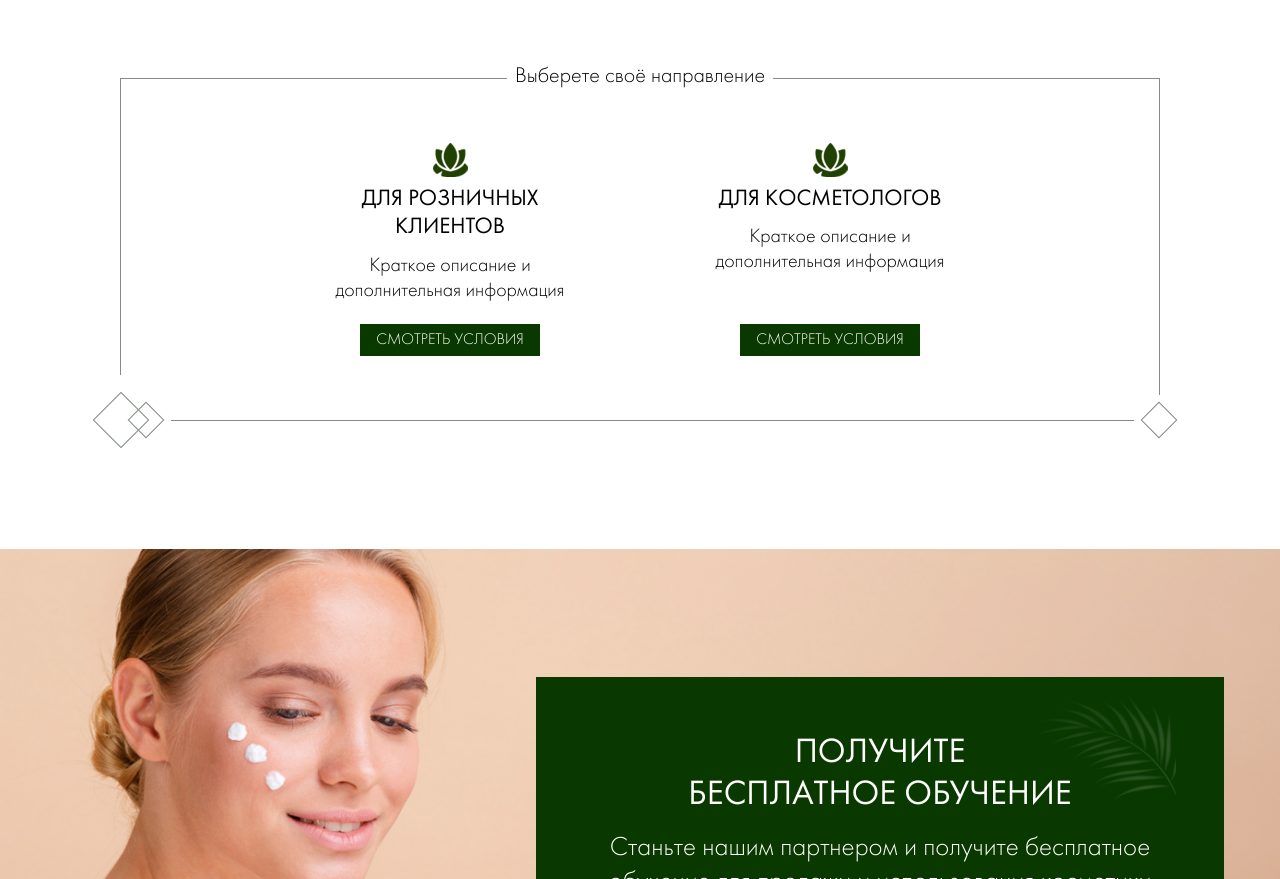
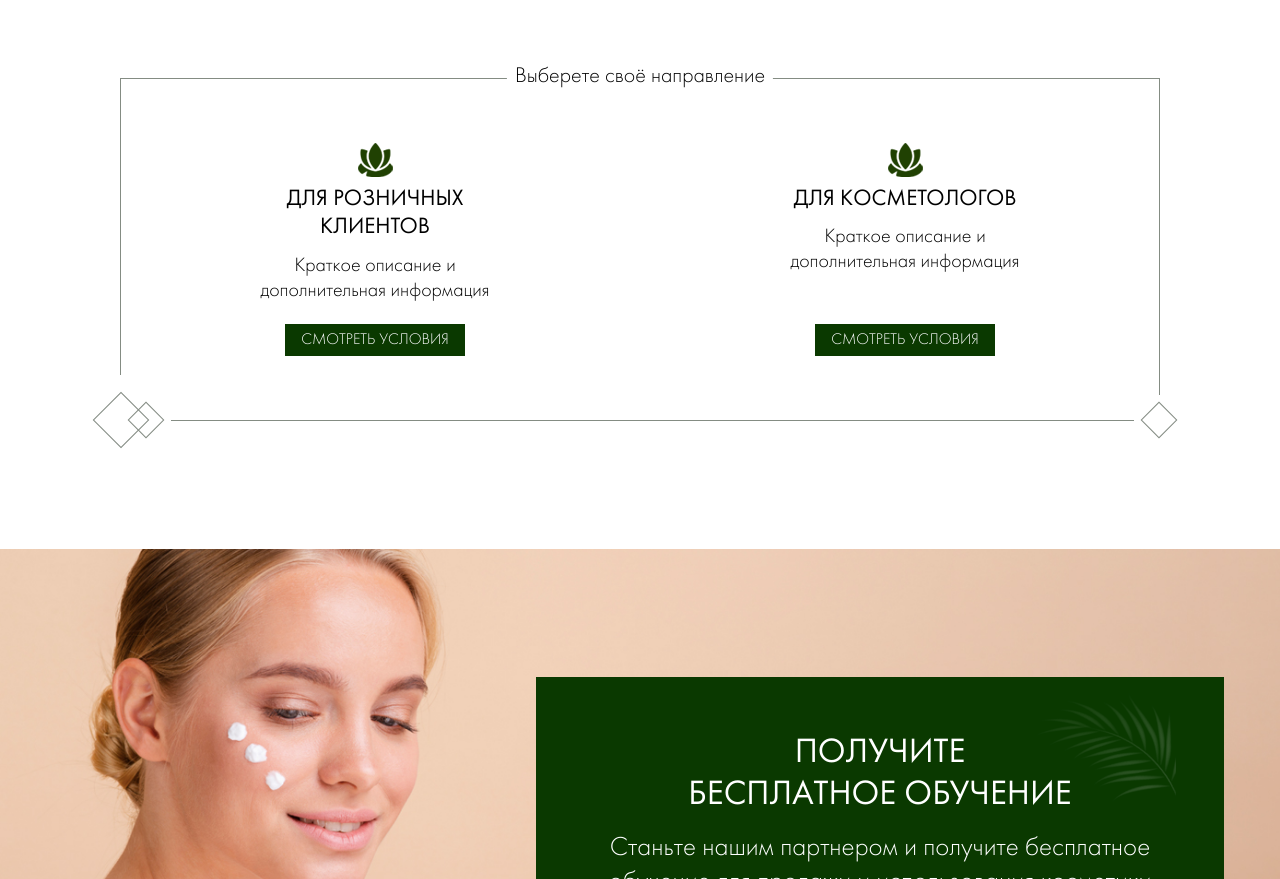
Before and after one commit to Mrrockmanish/Creams, a website: page src/index.html in a window 1280 px wide. Shown: the part 6228-7107 px from the top of the page. Drawn offline with nearby package versions, Linux system fonts and the light colour scheme; files that its build step writes are made by us from their sources.

Commit message:
изменил styles

```diff
--- a/src/css/styles.scss
+++ b/src/css/styles.scss
@@ -512,7 +512,7 @@ a {
   }
 
   &__inner {
-    max-width: s(650);
+    max-width: 50rem;
   }
 }
 
```
